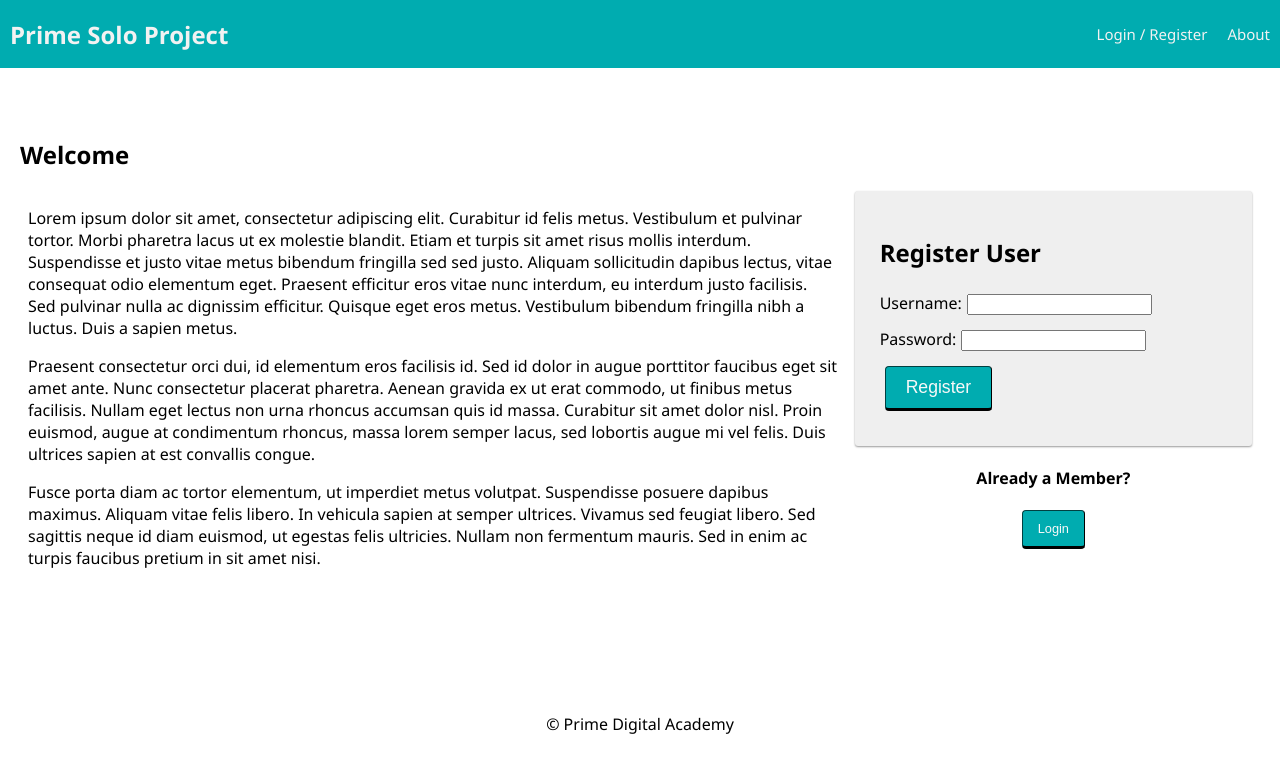
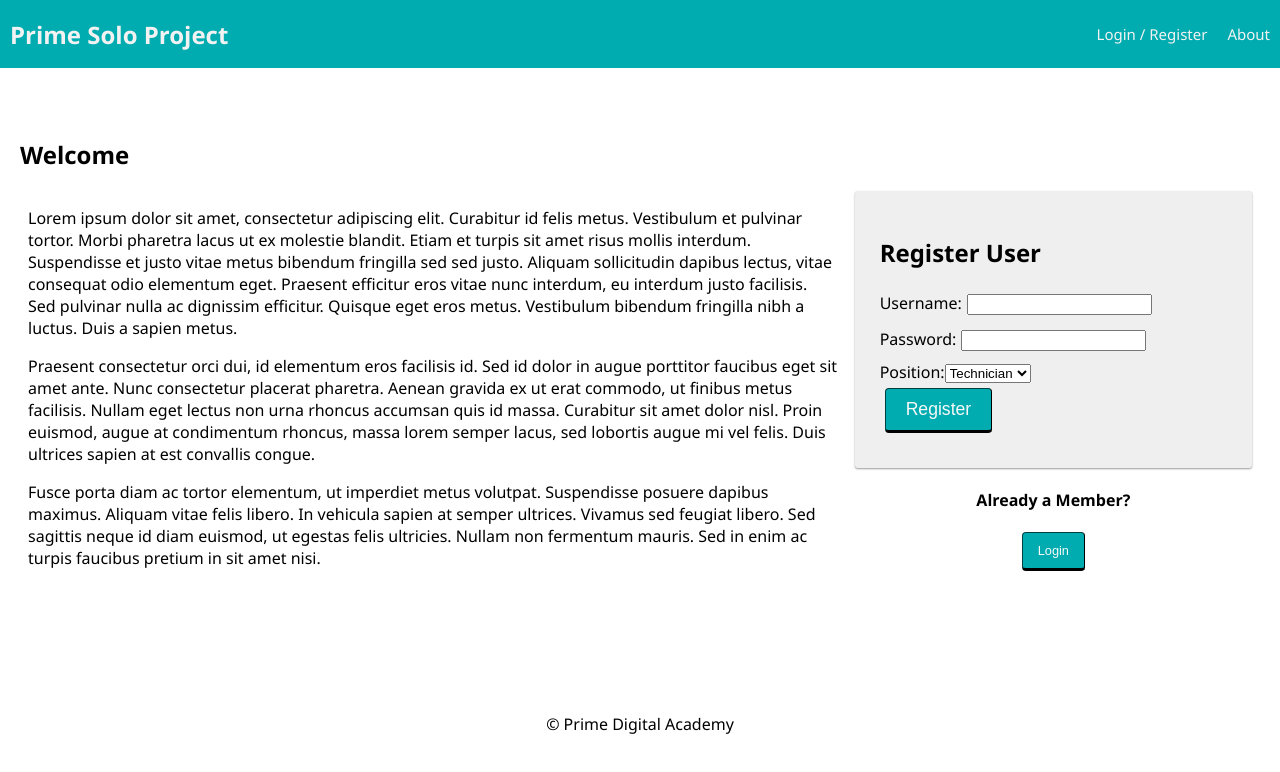
Before and after one commit to VenoMidas/TechMate, a React (Create React App) app: page /#/home in a window 1280 px wide. Shown: the top 772 px of the page. Built offline with nearby package versions, Linux system fonts and the light colour scheme; no server answers.

Commit message:
Add position dropdown to RegisterForm

```diff
--- a/src/components/RegisterForm/RegisterForm.jsx
+++ b/src/components/RegisterForm/RegisterForm.jsx
@@ -4,6 +4,7 @@ import { useDispatch, useSelector } from 'react-redux';
 function RegisterForm() {
   const [username, setUsername] = useState('');
   const [password, setPassword] = useState('');
+  const [position, setPosition] = useState('Technician');
   const errors = useSelector((store) => store.errors);
   const dispatch = useDispatch();
 
@@ -52,6 +53,19 @@ function RegisterForm() {
         </label>
       </div>
       <div>
+        <label htmlFor="position">
+          Position:
+          <select
+            name="position"
+            required
+            onChange={(event) => setPosition(event.target.value)}
+          >
+            <option value="Technician">Technician</option>
+            <option value="Dispatcher">Dispatcher</option>
+          </select>
+        </label>
+      </div>
+      <div>
         <input className="btn" type="submit" name="submit" value="Register" />
       </div>
     </form>
```
